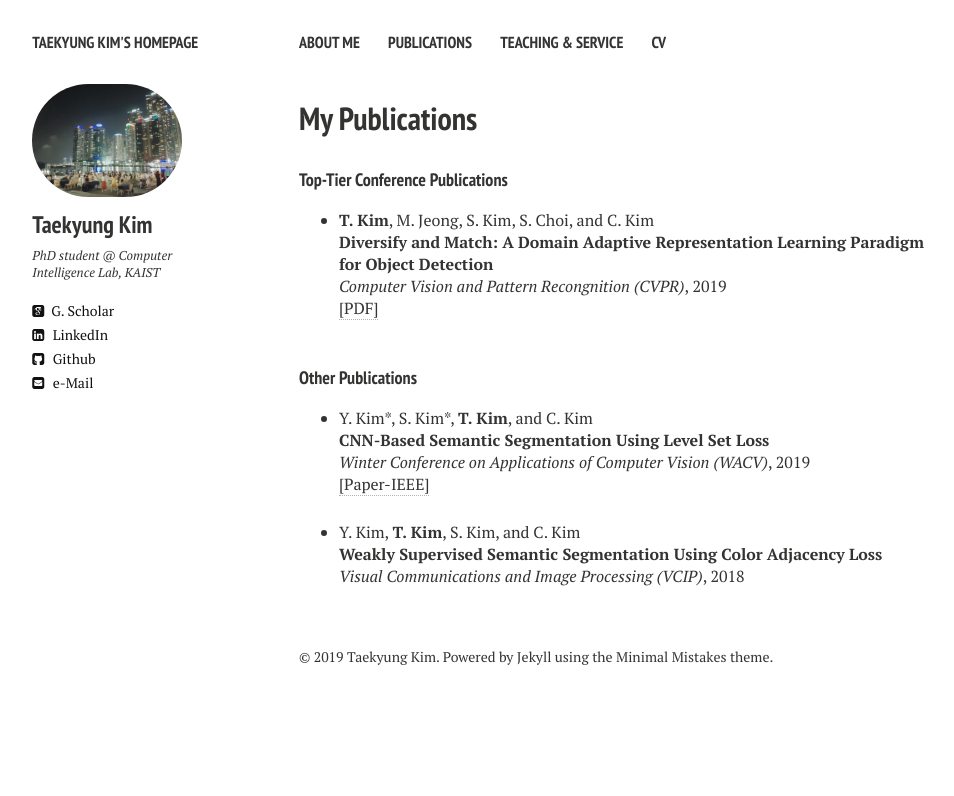
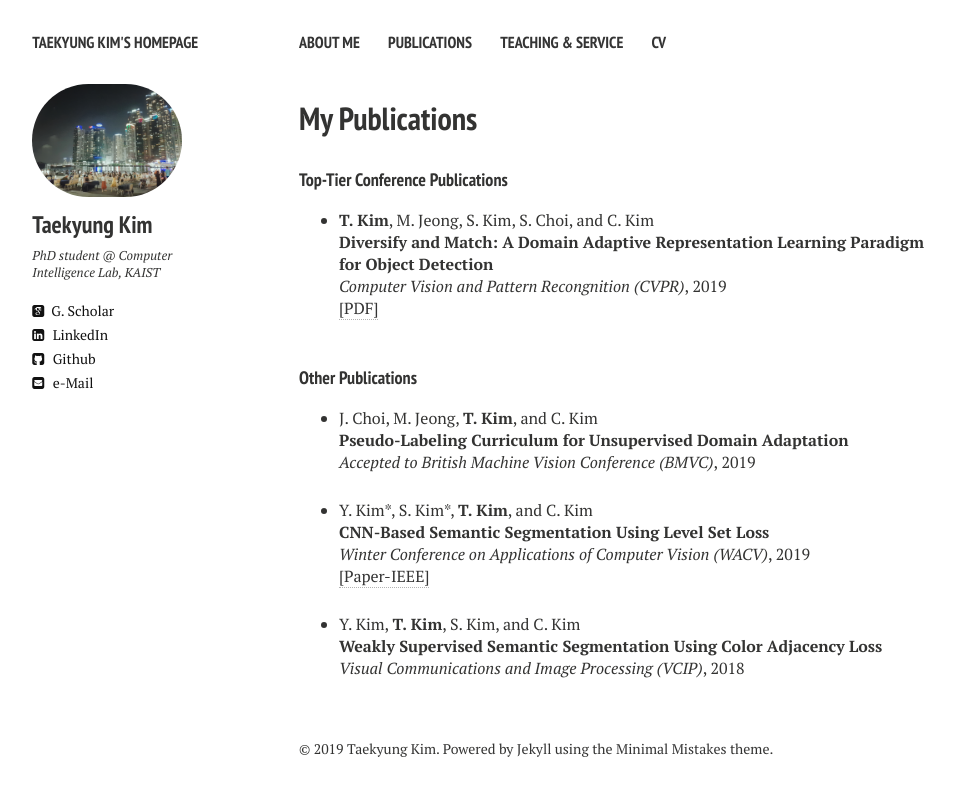
Before and after one commit to TKKim93/TKKim93.github.io, a Jekyll site: the page built from publications.md, in a window 1280 px wide. Shown: the top 796 px of the page, without its empty margins (21-975 px from the left). Built offline with Jekyll 4.4.1, drawn with Linux system fonts in a browser that asks for light colours; nearby versions of some CDN libraries.

Commit message:
Update BMVC 2019  result

```diff
--- a/_layouts/publications.html
+++ b/_layouts/publications.html
@@ -109,6 +109,16 @@ div.bibtex pre { font-size: 75%; overflow: auto;  width: 100%; padding: 0em 0em;
 
       <ul class="biblist">
 
+ <!-- Item:  -->
+<li ><p>
+
+J. Choi, M. Jeong, <b>T. Kim</b>, and C. Kim
+<br><b>Pseudo-Labeling Curriculum for Unsupervised Domain Adaptation</b><br>
+<i>Accepted to British Machine Vision Conference (BMVC)</i>, 2019
+<br />
+</p>
+</li>
+
 <!-- Item:  -->
 <li ><p>
 Y. Kim*, S. Kim*, <b>T. Kim</b>, and C. Kim
```
